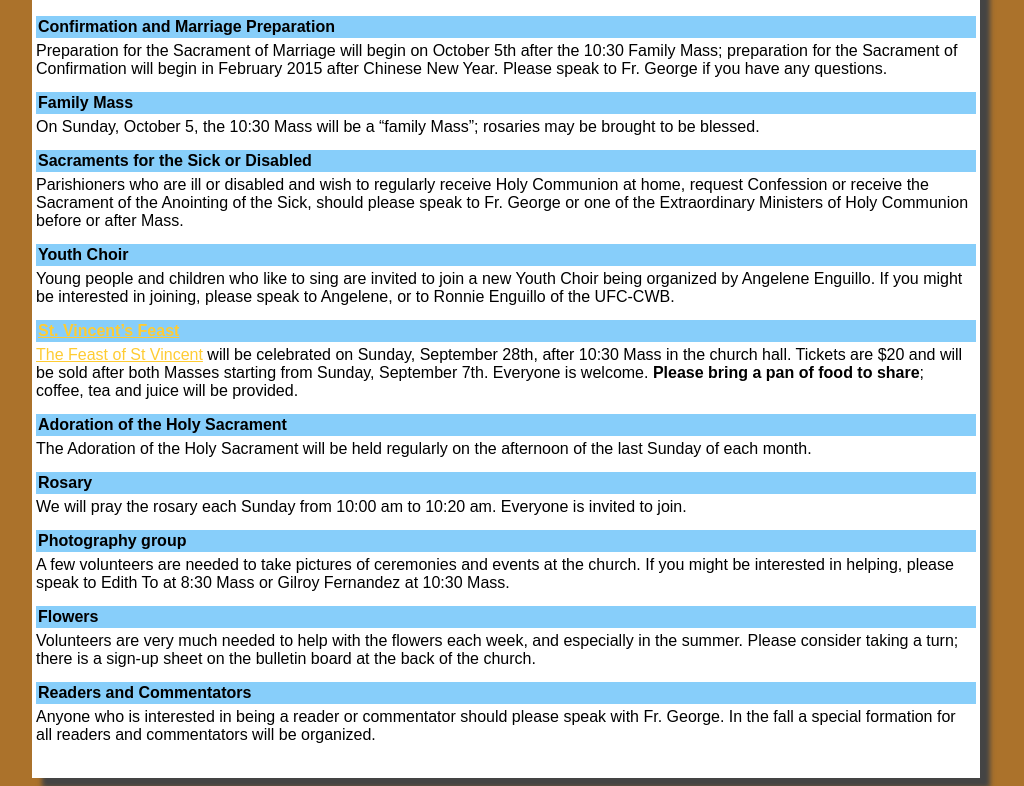
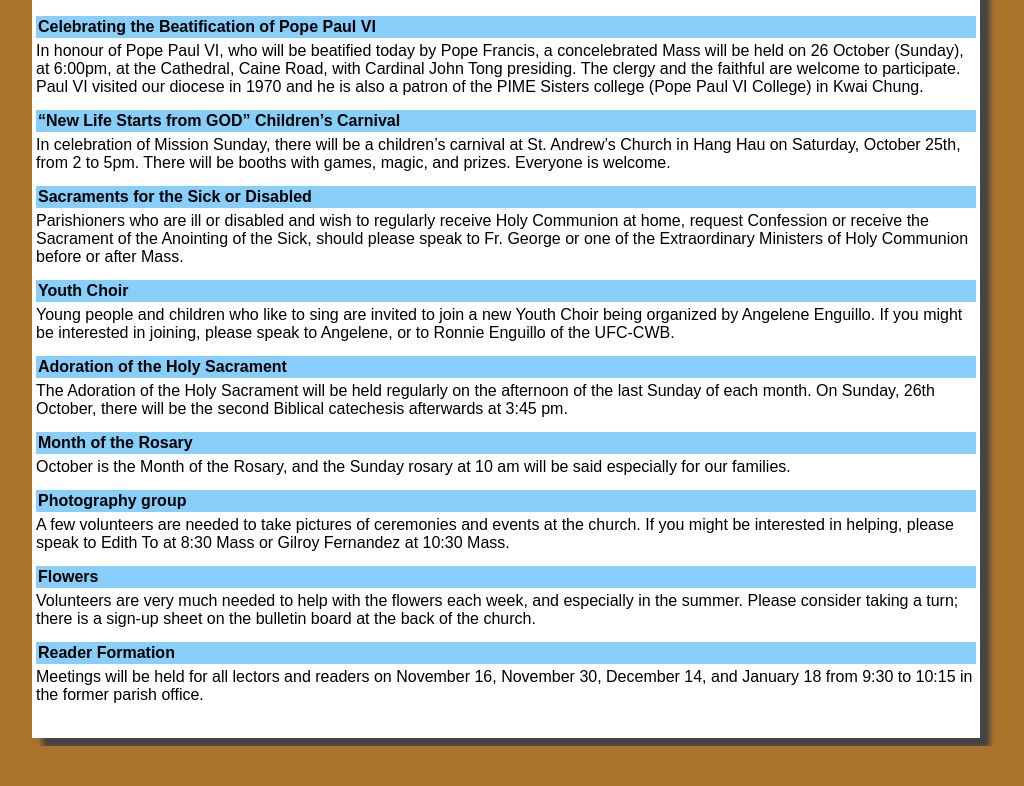
Before and after one commit to Mlvtrglvn/ChurchNew, a plain HTML site: page announcements.html in a window 1280 px wide. Shown: the part 238-1024 px from the top of the page, without its empty margins (134-1158 px from the left). After the commit the page ends 984 px from the top, so only its background shows below. Drawn offline with Linux system fonts and the light colour scheme.

Commit message:
Updated announcements week 42-2014

```diff
--- a/announcements.html
+++ b/announcements.html
@@ -48,17 +48,19 @@
 
     <section id="pagecontent">
 
-        <div class="newsheader"> Confirmation and Marriage Preparation</div>
+        <div class="newsheader"> Celebrating the Beatification of Pope Paul VI</div>
         <div class="newsitem">
-            Preparation for the Sacrament of Marriage will begin on October 5th after the 10:30
-            Family Mass; preparation for the Sacrament of Confirmation will begin in February
-            2015 after Chinese New Year. Please speak to Fr. George if you have any questions.
+            In honour of Pope Paul VI, who will be beatified today by Pope Francis, a concelebrated Mass will be held on
+            26 October (Sunday), at 6:00pm, at the Cathedral, Caine Road, with Cardinal John Tong presiding. The clergy
+            and the faithful are welcome to participate. Paul VI visited our diocese in 1970 and he is also a patron of
+            the PIME Sisters college (Pope Paul VI College) in Kwai Chung.
         </div>
 
-        <div class="newsheader">Family Mass</div>
+        <div class="newsheader">“New Life Starts from GOD” Children’s Carnival</div>
         <div class="newsitem">
-            On Sunday, October 5, the 10:30 Mass will be a “family Mass”; rosaries may be
-            brought to be blessed.
+            In celebration of Mission Sunday, there will be a children’s carnival at St. Andrew’s Church in Hang Hau
+            on Saturday, October 25th, from 2 to 5pm. There will be booths with games, magic, and prizes. Everyone is
+            welcome.
         </div>
 
         <div class="newsheader">Sacraments for the Sick or Disabled</div>
@@ -75,27 +77,17 @@
             speak to Angelene, or to Ronnie Enguillo of the UFC-CWB.
         </div>
 
-        <div class="newsheader">
-            <a href="feast.html"> St. Vincent’s Feast </a>
-        </div>
-        <div class="newsitem">
-            <a href="feast.html">The Feast of St Vincent</a> will be celebrated on Sunday, September 28th, after 10:30
-            Mass in the church hall. Tickets are $20 and will be sold after both Masses starting
-            from Sunday, September 7th. Everyone is welcome. <b>Please bring a pan of food to share</b>; coffee, tea
-            and juice will be provided.
-        </div>
-
         <div class="newsheader">Adoration of the Holy Sacrament</div>
         <div class="newsitem">The Adoration of the Holy Sacrament will be held regularly on the afternoon of the last
-            Sunday of each month.
+            Sunday of each month. On Sunday, 26th October, there will be the second Biblical catechesis afterwards at
+            3:45 pm.
         </div>
 
         <div class="newsheader">
-            Rosary
+            Month of the Rosary
         </div>
         <div class="newsitem">
-            We will pray the rosary each Sunday from 10:00 am to 10:20 am. Everyone is invited to
-            join.
+            October is the Month of the Rosary, and the Sunday rosary at 10 am will be said especially for our families.
         </div>
 
         <div class="newsheader"> Photography group</div>
@@ -111,11 +103,10 @@
             board at the back of the church.
         </div>
 
-        <div class="newsheader"> Readers and Commentators</div>
+        <div class="newsheader"> Reader Formation</div>
         <div class="newsitem">
-            Anyone who is interested in being a reader or commentator should please speak with
-            Fr. George. In the fall a special formation for all readers and commentators will be
-            organized.
+            Meetings will be held for all lectors and readers on November 16, November 30, December 14, and January 18
+            from 9:30 to 10:15 in the former parish office.
         </div>
 
     </section>
```
Also changed, not shown: index.htm (+1 -1 lines).
